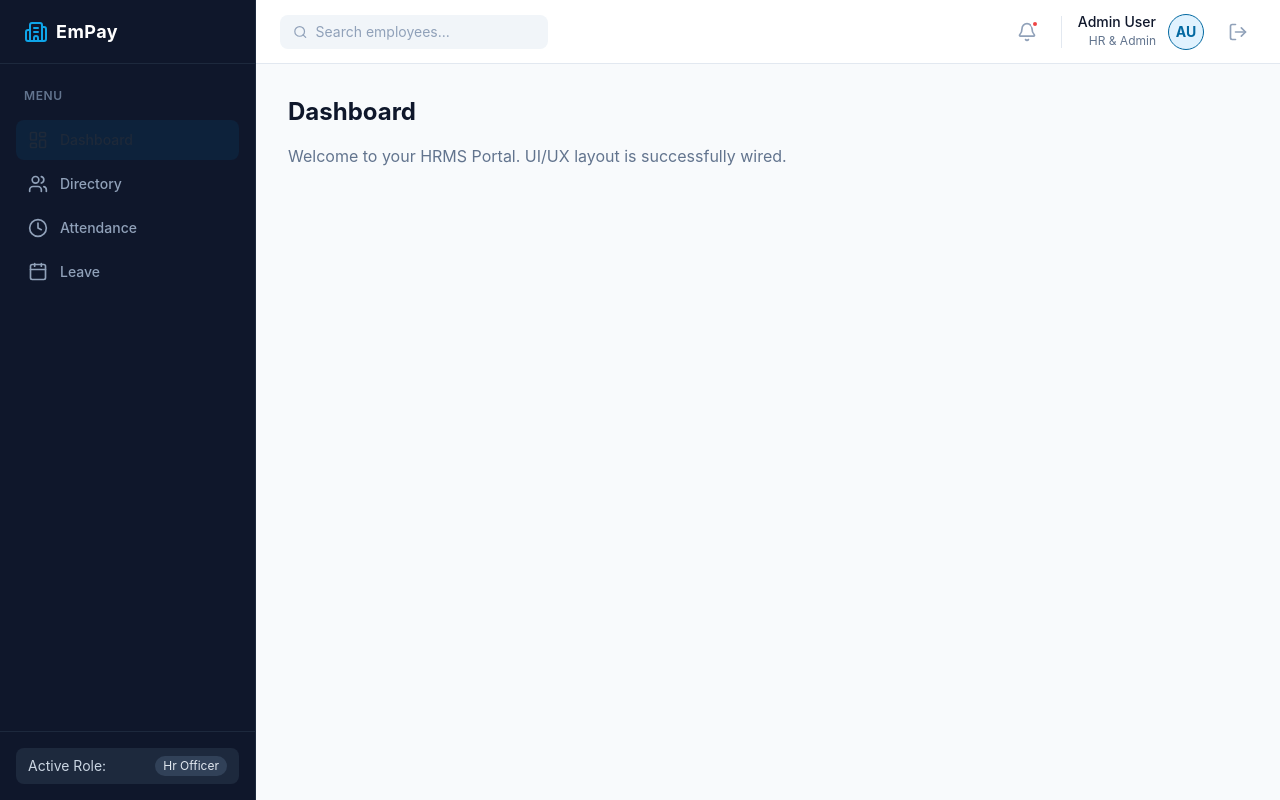
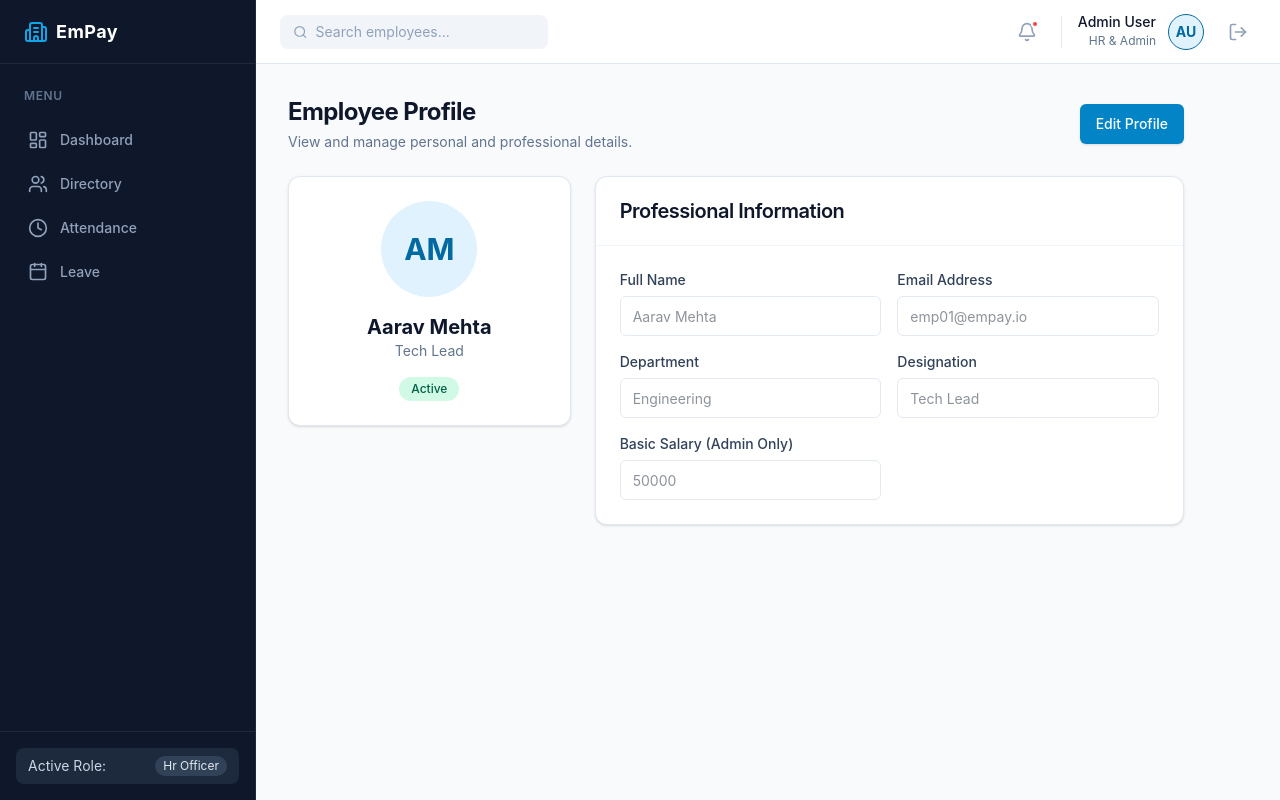
Before and after one commit to Hrushikesh2005/EmPay-HRMS, a React (Vite) app in the folder frontend/: page /profile in a window 1280 px wide. Before the commit this address led to /dashboard. Built offline with nearby package versions, Linux system fonts and the light colour scheme.

Commit message:
feat(ui): add Modal, PageHeader, DataTable, and Profile layouts

```diff
--- a/frontend/src/App.jsx
+++ b/frontend/src/App.jsx
@@ -2,6 +2,7 @@ import React from "react";
 import { BrowserRouter, Routes, Route, Navigate } from "react-router-dom";
 import Login from "./pages/Login";
 import Directory from "./pages/Directory";
+import Profile from "./pages/Profile";
 import AppShell from "./components/layout/AppShell";
 
 // Temporary placeholder for dashboard content
@@ -25,6 +26,7 @@ function App() {
         <Route element={<AppShell />}>
           <Route path="/dashboard" element={<DashboardMock />} />
           <Route path="/directory" element={<Directory />} />
+          <Route path="/profile" element={<Profile />} />
           {/* We will map /attendance, etc. here later */}
           <Route path="*" element={<Navigate to="/dashboard" replace />} />
         </Route>
--- /dev/null
+++ b/frontend/src/components/ui/DataTable.jsx
@@ -0,0 +1,39 @@
+import React from "react";
+import { cn } from "../../utils/cn";
+
+export function DataTable({ columns, data, keyField = "id", emptyMessage = "No records found.", className }) {
+  return (
+    <div className={cn("overflow-x-auto w-full", className)}>
+      <table className="w-full text-left text-sm whitespace-nowrap">
+        <thead className="bg-slate-50 text-slate-600 font-medium border-b border-slate-200">
+          <tr>
+            {columns.map((col, index) => (
+              <th key={index} className={cn("px-6 py-4", col.headerClassName)}>
+                {col.header}
+              </th>
+            ))}
+          </tr>
+        </thead>
+        <tbody className="divide-y divide-slate-200 bg-white">
+          {data.length > 0 ? (
+            data.map((row) => (
+              <tr key={row[keyField]} className="hover:bg-slate-50 transition-colors">
+                {columns.map((col, colIndex) => (
+                  <td key={colIndex} className={cn("px-6 py-4", col.cellClassName)}>
+                    {col.render ? col.render(row) : row[col.accessor]}
+                  </td>
+                ))}
+              </tr>
+            ))
+          ) : (
+            <tr>
+              <td colSpan={columns.length} className="px-6 py-12 text-center text-slate-500">
+                {emptyMessage}
+              </td>
+            </tr>
+          )}
+        </tbody>
+      </table>
+    </div>
+  );
+}
--- /dev/null
+++ b/frontend/src/components/ui/EmptyState.jsx
@@ -0,0 +1,30 @@
+import React from "react";
+import { FolderSearch } from "lucide-react";
+import { cn } from "../../utils/cn";
+import { Button } from "./Button";
+
+export function EmptyState({
+  icon: Icon = FolderSearch,
+  title = "No data found",
+  description = "Get started by creating a new record.",
+  actionLabel,
+  onAction,
+  className
+}) {
+  return (
+    <div className={cn("flex flex-col items-center justify-center text-center p-8 border-2 border-dashed border-slate-200 rounded-xl bg-slate-50 flex-1 min-h-[300px]", className)}>
+      <div className="bg-white p-4 rounded-full shadow-sm mb-4">
+        <Icon className="w-8 h-8 text-slate-400" />
+      </div>
+      <h3 className="text-lg font-semibold text-slate-900">{title}</h3>
+      <p className="text-sm text-slate-500 mt-1 max-w-sm">
+        {description}
+      </p>
+      {actionLabel && onAction && (
+        <Button onClick={onAction} className="mt-6 shadow-sm">
+          {actionLabel}
+        </Button>
+      )}
+    </div>
+  );
+}
--- /dev/null
+++ b/frontend/src/components/ui/Modal.jsx
@@ -0,0 +1,35 @@
+import React, { useEffect } from "react";
+import { X } from "lucide-react";
+import { cn } from "../../utils/cn";
+import { Button } from "./Button";
+
+export function Modal({ isOpen, onClose, title, children, className }) {
+  useEffect(() => {
+    if (isOpen) document.body.style.overflow = "hidden";
+    else document.body.style.overflow = "unset";
+    return () => { document.body.style.overflow = "unset"; };
+  }, [isOpen]);
+
+  if (!isOpen) return null;
+
+  return (
+    <div className="fixed inset-0 z-50 flex items-center justify-center p-4 bg-slate-900/50 backdrop-blur-sm">
+      <div
+        className={cn("bg-white rounded-xl shadow-lg w-full max-w-lg overflow-hidden animate-in fade-in zoom-in-95 duration-200", className)}
+      >
+        <div className="flex items-center justify-between p-4 border-b border-slate-200">
+          <h2 className="text-lg font-semibold text-slate-900">{title}</h2>
+          <button
+            onClick={onClose}
+            className="p-1 rounded-md text-slate-400 hover:text-slate-600 hover:bg-slate-100 transition-colors"
+          >
+            <X className="w-5 h-5" />
+          </button>
+        </div>
+        <div className="p-4 max-h-[80vh] overflow-y-auto">
+          {children}
+        </div>
+      </div>
+    </div>
+  );
+}
--- /dev/null
+++ b/frontend/src/components/ui/PageHeader.jsx
@@ -0,0 +1,20 @@
+import React from "react";
+import { cn } from "../../utils/cn";
+
+export function PageHeader({ title, description, actions, className }) {
+  return (
+    <div className={cn("flex flex-col sm:flex-row sm:items-center justify-between gap-4 mb-6", className)}>
+      <div>
+        <h1 className="text-2xl font-bold text-slate-900 tracking-tight">{title}</h1>
+        {description && (
+          <p className="text-sm text-slate-500 mt-1">{description}</p>
+        )}
+      </div>
+      {actions && (
+        <div className="flex items-center gap-2">
+          {actions}
+        </div>
+      )}
+    </div>
+  );
+}
--- /dev/null
+++ b/frontend/src/pages/Profile.jsx
@@ -0,0 +1,106 @@
+import React, { useState } from "react";
+import { PageHeader } from "../components/ui/PageHeader";
+import { Card, CardHeader, CardTitle, CardContent } from "../components/ui/Card";
+import { Input } from "../components/ui/Input";
+import { Button } from "../components/ui/Button";
+
+// This template serves as both "My Profile" and "Employee Profile (Admin View)"
+// In a real app, you would fetch user data based on route params (e.g. /profile vs /directory/:id)
+export default function Profile() {
+  const [isEditing, setIsEditing] = useState(false);
+
+  // Mock data
+  const [formData, setFormData] = useState({
+    fullName: "Aarav Mehta",
+    email: "emp01@empay.io",
+    department: "Engineering",
+    designation: "Tech Lead",
+    basicSalary: "50000",
+  });
+
+  // Mock roles for the UI demo (In reality, pulled from Context)
+  const isHR = true;
+
+  return (
+    <div className="space-y-6 max-w-4xl">
+      <PageHeader
+        title="Employee Profile"
+        description="View and manage personal and professional details."
+        actions={
+          <Button
+            variant={isEditing ? "secondary" : "primary"}
+            onClick={() => setIsEditing(!isEditing)}
+          >
+            {isEditing ? "Cancel" : "Edit Profile"}
+          </Button>
+        }
+      />
+
+      <div className="grid grid-cols-1 md:grid-cols-3 gap-6">
+        <div className="md:col-span-1 space-y-6">
+          <Card>
+            <CardContent className="pt-6 flex flex-col items-center text-center">
+              <div className="w-24 h-24 bg-primary-100 text-primary-700 rounded-full flex items-center justify-center text-3xl font-bold mb-4">
+                AM
+              </div>
+              <h3 className="text-xl font-bold text-slate-900">{formData.fullName}</h3>
+              <p className="text-sm text-slate-500">{formData.designation}</p>
+              <div className="mt-4 px-3 py-1 bg-emerald-100 text-emerald-800 rounded-full text-xs font-medium">Active</div>
+            </CardContent>
+          </Card>
+        </div>
+
+        <div className="md:col-span-2 space-y-6">
+          <Card>
+            <CardHeader className="border-b border-slate-100">
+              <CardTitle>Professional Information</CardTitle>
+            </CardHeader>
+            <CardContent className="pt-6 space-y-4">
+              <div className="grid grid-cols-1 sm:grid-cols-2 gap-4">
+                <Input
+                  label="Full Name"
+                  value={formData.fullName}
+                  disabled={!isEditing}
+                  onChange={(e) => setFormData({...formData, fullName: e.target.value})}
+                />
+                <Input
+                  label="Email Address"
+                  value={formData.email}
+                  disabled={!isEditing}
+                  onChange={(e) => setFormData({...formData, email: e.target.value})}
+                />
+                <Input
+                  label="Department"
+                  value={formData.department}
+                  disabled={!isEditing || !isHR} // Only HR can edit dept
+                  onChange={(e) => setFormData({...formData, department: e.target.value})}
+                />
+                <Input
+                  label="Designation"
+                  value={formData.designation}
+                  disabled={!isEditing || !isHR}
+                  onChange={(e) => setFormData({...formData, designation: e.target.value})}
+                />
+                {isHR && (
+                  <Input
+                    label="Basic Salary (Admin Only)"
+                    type="number"
+                    value={formData.basicSalary}
+                    disabled={!isEditing}
+                    onChange={(e) => setFormData({...formData, basicSalary: e.target.value})}
+                  />
+                )}
+              </div>
+
+              {isEditing && (
+                <div className="flex justify-end pt-4">
+                  <Button onClick={() => setIsEditing(false)}>Save Changes</Button>
+                </div>
+              )}
+            </CardContent>
+          </Card>
+        </div>
+      </div>
+    </div>
+  );
+}
```
